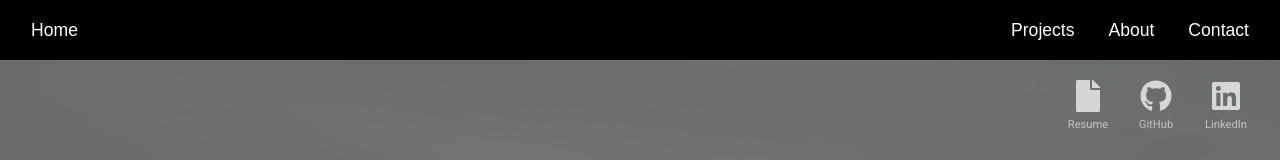
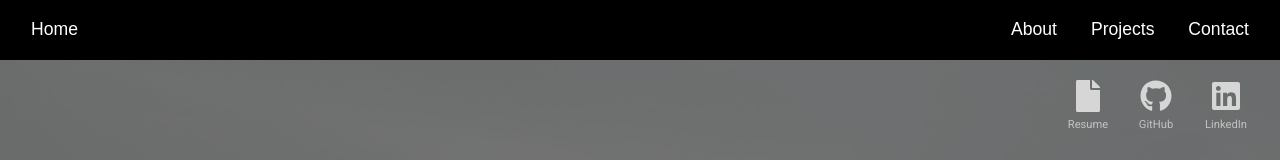
Before and after one commit to BrandonHarrison01/portfolio, a React (Create React App) app: page / in a window 1280 px wide. Shown: the top 160 px of the page. Built offline with nearby package versions, Linux system fonts and the light colour scheme.

Commit message:
added animations to navbar

```diff
--- a/src/ProjectDescription.js
+++ b/src/ProjectDescription.js
@@ -39,7 +39,7 @@ export const desc = [
     difficulties:
       "At the time I was quite new to Redux and didn't have a lot of confidence in my ability to interact with a RESTful api.",
     solution:
-      "I referenced a lot of docs plus dug through several previous projects. I also heavily communicated with our Back-End dev to figure out what data was being sent and recieved.",
+      "I referenced a lot of docs plus dug through several previous projects. I also heavily communicated with our Back-End Developer to figure out what data was being sent and recieved.",
     features: [
       {
         id: 1,
--- a/src/components/NavBar.js
+++ b/src/components/NavBar.js
@@ -12,11 +12,23 @@ function NavBar() {
 
   return (
     <div className='nav-bar'>
-      <button onClick={() => scrollWhere(0)}>Home</button>
+      <div className='nav-item'>
+        <button onClick={() => scrollWhere(0)}>Home</button>
+        <div className='underline'/>
+      </div>
       <div className='site-nav'>
-        <button onClick={() => scrollWhere(2000)}>Projects</button>
-        <button onClick={() => scrollWhere(1025)}>About</button>
-        <button onClick={() => scrollWhere(10000)}>Contact</button>
+        <div className='nav-item'>
+          <button onClick={() => scrollWhere(1025)}>About</button>
+          <div className='underline'/>
+        </div>
+        <div className='nav-item'>
+          <button onClick={() => scrollWhere(2000)}>Projects</button>
+          <div className='underline'/>
+        </div>
+        <div className='nav-item'>
+          <button onClick={() => scrollWhere(10000)}>Contact</button>
+          <div className='underline'/>
+        </div>
       </div>
     </div>
   );
--- a/src/components/Projects.js
+++ b/src/components/Projects.js
@@ -124,7 +124,7 @@ function Projects(props) {
             <h2>GUIDR</h2>
             <p className='proj-desc'>
               Guidr is a mobile first web application created for outdoor
-              enthusiasts to document and share photos and entries of their
+              enthusiasts to document and share entries of their
               outdoor adventures.
             </p>
             <h3>Technologies Used:</h3>
--- a/src/styling/NavBar.scss
+++ b/src/styling/NavBar.scss
@@ -36,12 +36,23 @@
     outline: none;
     text-decoration: none;
 
-    &:hover {
-      text-decoration: underline;
-    }
-
     @media screen and (max-width: 500px) {
       font-size: 0.9rem;
     }
+
+  }
+
+  .underline {
+    height: 2px;
+    width: 2px;
+    background-color: black;
+    transition: width 1s, background-color 1s;
+  }
+
+  .nav-item:hover{
+    .underline {
+      width: 100%;
+      background-color: rgb(35, 253, 28);
+    }
   }
 }
```
